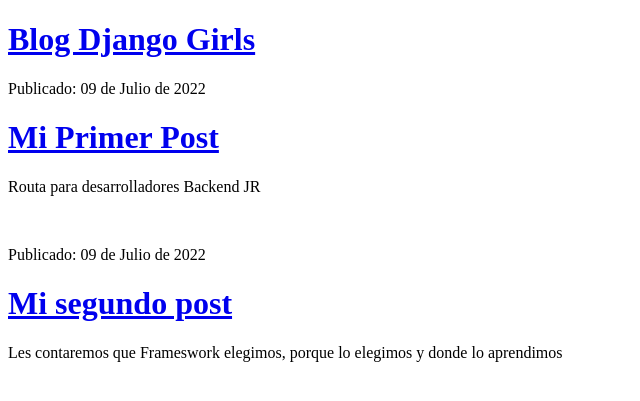
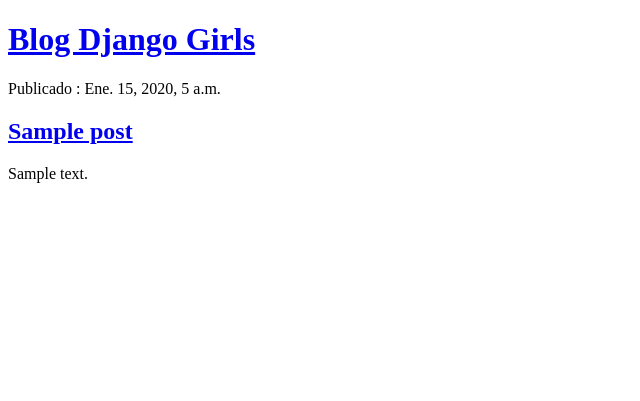
Before and after one commit to madriz03/blog-post, a Django app: page / in a window 1280 px wide. Shown: the top 401 px of the page, without its empty margins (0-640 px from the left). Run offline with Django 3.2, Linux system fonts and the light colour scheme; tables that the repository leaves empty hold one stand-in row (values such as "Sample post").

Commit message:
Templates modificados para mostrar los post desde la base de datos

```diff
--- a/blog/templates/blog/post_list.html
+++ b/blog/templates/blog/post_list.html
@@ -10,7 +10,18 @@
     <div>
         <h1><a href="/">Blog Django Girls</a> </h1>
     </div>
+
+
+    {% for post in posts  %}
     <div>
+        <p>Publicado : {{post.published_date}}</p>
+
+        <h2><a href="/">{{post.title}}</a></h2>
+        <p>{{post.text | linebreaksbr}}</p>
+
+    </div>
+    {% endfor %}
+    {% comment %} <div>
         <p>Publicado: 09 de Julio de 2022</p>
         <h1><a href="/">Mi Primer Post</h1></a>
         <p>Routa para desarrolladores Backend JR</p>
@@ -20,6 +31,6 @@
         <p>Publicado: 09 de Julio de 2022</p>
         <h1><a href="/">Mi segundo post</h1></a>
         <p>Les contaremos que Frameswork elegimos, porque lo elegimos y donde lo aprendimos</p>
-    </div>
+    </div> {% endcomment %}
 </body>
 </html>
--- a/blog/views.py
+++ b/blog/views.py
@@ -1,6 +1,9 @@
 from django.shortcuts import render
+from .models import Post
+from django.utils import timezone
 
 # Create your views here.
 
 def post_list(request):
-    return render(request, 'blog/post_list.html', {})
+    posts = Post.objects.filter(published_date__lte=timezone.now()).order_by('published_date')
+    return render(request, 'blog/post_list.html', {'posts': posts})
```
